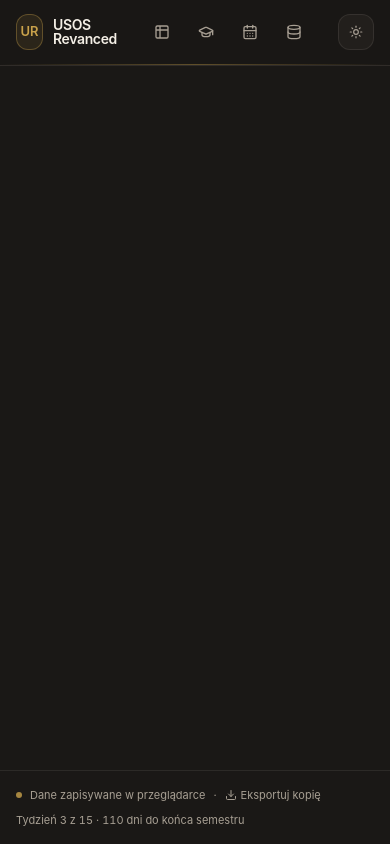
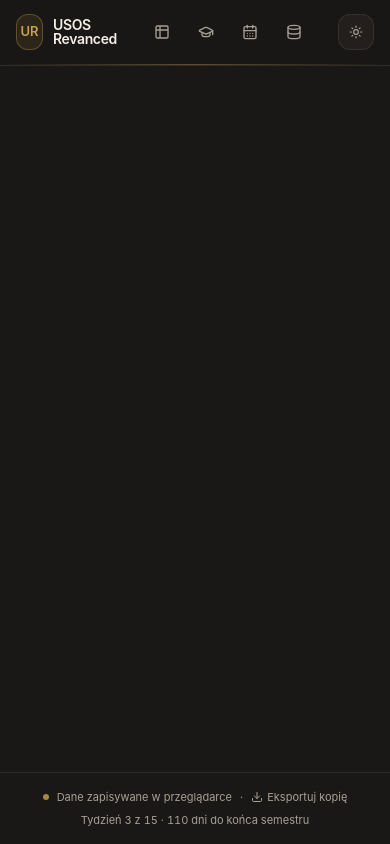
Before and after one commit to Viiico/UsosRevanced, a Nuxt app: page / in a window 390 px wide. Built offline with nearby package versions, Linux system fonts and the light colour scheme.

Commit message:
fix: stopka wyśrodkowana na telefonie

```diff
--- a/app/components/AppFooter.vue
+++ b/app/components/AppFooter.vue
@@ -53,8 +53,9 @@ const semesterLabel = computed(() => {
 <template>
   <footer class="mt-4 border-t border-border/60 py-4">
     <div
-      class="mx-auto flex w-full max-w-[100rem] flex-wrap items-center justify-between gap-x-4 gap-y-2 px-4 text-2xs text-muted-foreground sm:px-6"
+      class="mx-auto flex w-full max-w-[100rem] flex-col items-center gap-1.5 px-4 text-center text-2xs text-muted-foreground sm:flex-row sm:flex-wrap sm:justify-between sm:gap-x-4 sm:text-left sm:px-6"
     >
+      <!-- Na telefonie dwa wyśrodkowane wiersze - wyrównane do lewej wyglądały na rozjechane. -->
       <span class="flex items-center gap-2">
         <span
           class="size-1.5 rounded-full"
```
